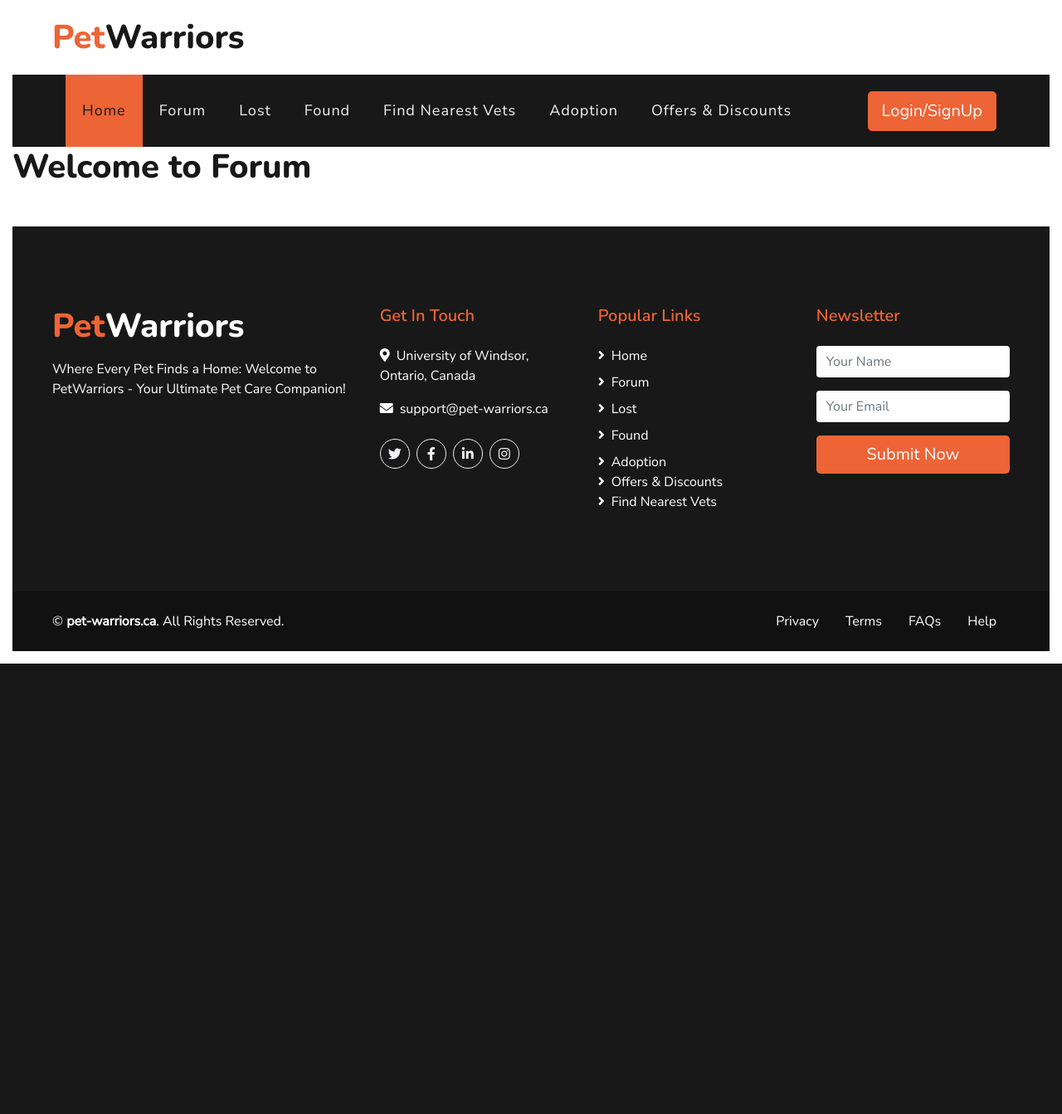
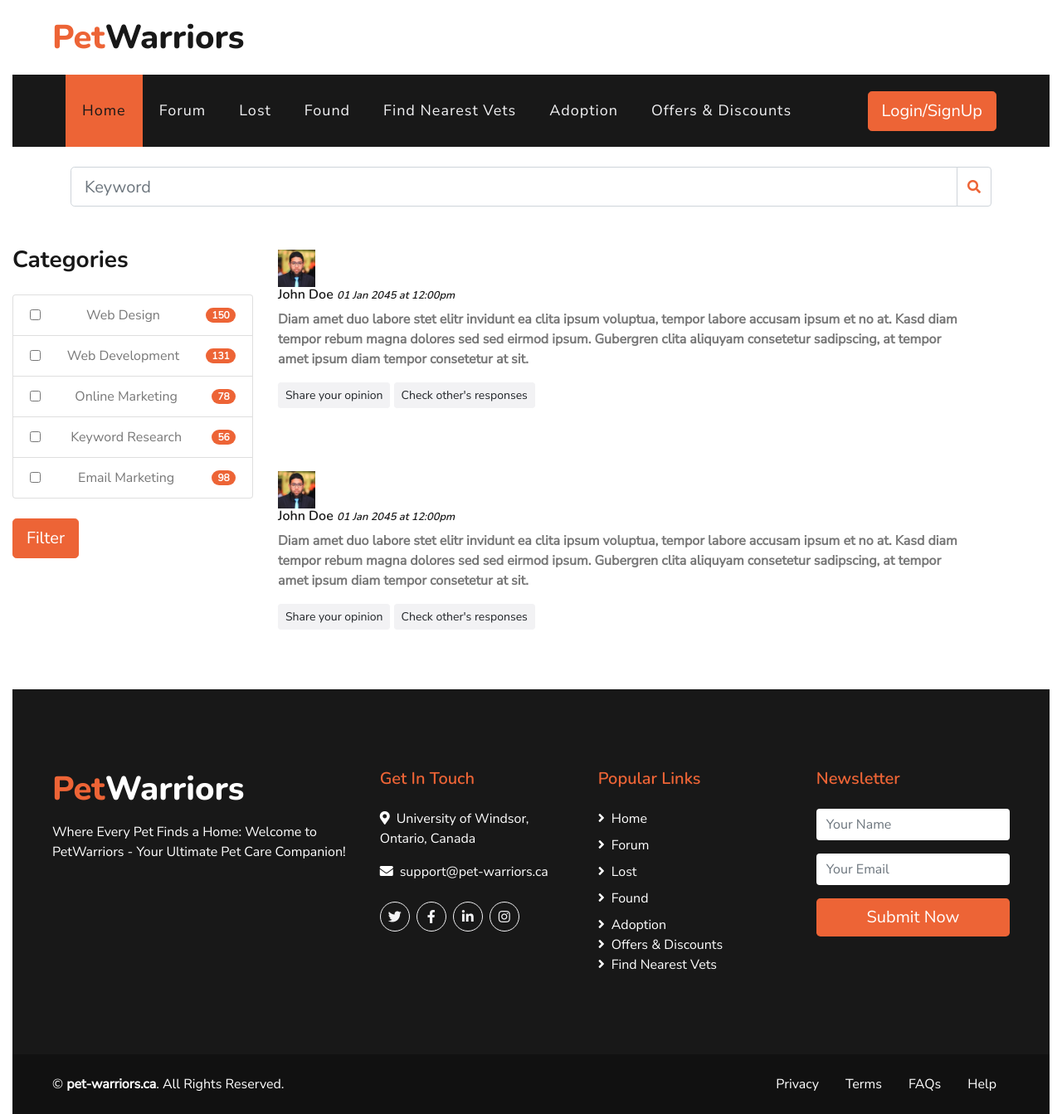
Before and after one commit to pooja-vish/Pet-Warriors, a Django app: page /forum/ in a window 1280 px wide. Shown: the whole page at 83% size. Before the commit the page ends 800 px from the top, so only its background shows below. Run offline with Django 5.2, Linux system fonts and the light colour scheme; some libraries are stand-ins or nearby versions.

Commit message:
Added front-end for forum

```diff
--- a/LoginSignup/templates/LoginSignup/login.html
+++ b/LoginSignup/templates/LoginSignup/login.html
@@ -18,7 +18,7 @@
                                 <button class="btn btn-dark btn-block border-0 py-3" type="submit">Login</button>
                             </div>
                             <div>
-                                <a href="signup.html" class="btn btn-lg btn-primary px-3 d-none d-lg-block">New Member? Create an Account.</a>
+                                <a href="{% url 'signup' %}" class="btn btn-lg btn-primary px-3 d-none d-lg-block">New Member? Create an Account.</a>
                                <!-- <button class="btn btn-dark btn-block border-0 py-3" type="submit">Sign up</button>-->
                             </div>
                         </form>
--- a/LoginSignup/templates/LoginSignup/signup.html
+++ b/LoginSignup/templates/LoginSignup/signup.html
@@ -51,7 +51,7 @@
                                 <button class="btn btn-dark btn-block border-0 py-3" type="submit">Sign up</button>
                             </div>
                             <div>
-                                <a href="login.html" class="btn btn-lg btn-primary px-3 d-none d-lg-block">Already a Member? Login</a>
+                                <a href="{% url 'login' %}" class="btn btn-lg btn-primary px-3 d-none d-lg-block">Already a Member? Login</a>
                                <!-- <button class="btn btn-dark btn-block border-0 py-3" type="submit">Sign up</button>-->
                             </div>
                         </form>
--- /dev/null
+++ b/PetForum/static/PetForum/css/style1.css
@@ -0,0 +1,20 @@
+.answer-div {
+    display: none;
+}
+.form-popup {
+            display: none;
+            position: fixed;
+            top: 50%;
+            left: 50%;
+            transform: translate(-50%, -50%);
+            background-color: white;
+            padding: 2px;
+            border: 1px solid #ccc;
+            z-index: 1;
+            box-shadow: 0 4px 8px rgba(0, 0, 0, 0.1);
+}
+
+.form-container {
+          max-width:  1000px;
+          text-align: center;
+}
--- a/PetForum/templates/PetForum/base.html
+++ b/PetForum/templates/PetForum/base.html
@@ -14,7 +14,19 @@
 
     <!-- Customized Bootstrap Stylesheet -->
     <link href="{% static 'PetForum/css/style.css' %}" rel="stylesheet">
+    <link href="{% static 'PetForum/css/style1.css' %}" rel="stylesheet">
     <title>Pet Warriors</title>
+    <script>
+        function loadAnswers() {
+           document.getElementById("divAnswersId").style.display = "block";
+        }
+        function showTextBox() {
+            document.getElementById("myForm").style.display = "block";
+        }
+        function hideTextBox() {
+            document.getElementById("myForm").style.display = "none";
+        }
+    </script>
 </head>
 <body>
     <div class="container-fluid">
@@ -36,15 +48,15 @@
             </button>
             <div class="collapse navbar-collapse justify-content-between px-3" id="navbarCollapse">
                 <div class="navbar-nav mr-auto py-0">
-                    <a href="home.html" class="nav-item nav-link active">Home</a>
-					<a href="forum.html" class="nav-item nav-link">Forum</a>
-                    <a href="lost.html" class="nav-item nav-link">Lost</a>
-                    <a href="found.html" class="nav-item nav-link">Found</a>
-                    <a href="vets.html" class="nav-item nav-link">Find Nearest Vets</a>
-                    <a href="adoption.html" class="nav-item nav-link">Adoption</a>
-					<a href="discounts.html" class="nav-item nav-link">Offers & Discounts</a>
+                    <a href="{% url 'index' %}" class="nav-item nav-link active">Home</a>
+					<a href="{% url 'forum' %}" class="nav-item nav-link">Forum</a>
+                    <a href="#" class="nav-item nav-link">Lost</a>
+                    <a href="#" class="nav-item nav-link">Found</a>
+                    <a href="#" class="nav-item nav-link">Find Nearest Vets</a>
+                    <a href="{% url 'adoption' %}" class="nav-item nav-link">Adoption</a>
+					<a href="#" class="nav-item nav-link">Offers & Discounts</a>
                 </div>
-                <a href="Pet-Warriors\Adoption\templates\Adoption\login.html" class="btn btn-lg btn-primary px-3 d-none d-lg-block">Login/SignUp</a>
+                <a href="{% url 'login' %}" class="btn btn-lg btn-primary px-3 d-none d-lg-block">Login/SignUp</a>
             </div>
         </nav>
     </div>
@@ -74,11 +86,11 @@
                     <div class="col-md-4 mb-5">
                         <h5 class="text-primary mb-4">Popular Links</h5>
                         <div class="d-flex flex-column justify-content-start">
-                            <a class="text-white mb-2" href="#"><i class="fa fa-angle-right mr-2"></i>Home</a>
-                            <a class="text-white mb-2" href="#"><i class="fa fa-angle-right mr-2"></i>Forum</a>
+                            <a class="text-white mb-2" href="{% url 'index' %}"><i class="fa fa-angle-right mr-2"></i>Home</a>
+                            <a class="text-white mb-2" href="{% url 'forum' %}"><i class="fa fa-angle-right mr-2"></i>Forum</a>
                             <a class="text-white mb-2" href="#"><i class="fa fa-angle-right mr-2"></i>Lost</a>
                             <a class="text-white mb-2" href="#"><i class="fa fa-angle-right mr-2"></i>Found</a>
-                            <a class="text-white" href="#"><i class="fa fa-angle-right mr-2"></i>Adoption</a>
+                            <a class="text-white" href="{% url 'adoption' %}"><i class="fa fa-angle-right mr-2"></i>Adoption</a>
 							<a class="text-white" href="#"><i class="fa fa-angle-right mr-2"></i>Offers & Discounts</a>
 							<a class="text-white" href="#"><i class="fa fa-angle-right mr-2"></i>Find Nearest Vets</a>
                         </div>
--- a/PetForum/templates/PetForum/forum.html
+++ b/PetForum/templates/PetForum/forum.html
@@ -1,5 +1,84 @@
 {% extends "PetForum/base.html" %}
 {% load static %}
 {% block content %}
-<h1> Welcome to Forum</h1>
-{% endblock content%}
+<div class="py-4" xmlns="http://www.w3.org/1999/html">
+        <div class="row pt-10">
+            <div class="col-lg-12">
+                <div class="mb-4">
+                    <form action="">
+                        <div class="container input-group">
+                            <input type="text" class="input-box form-control form-control-lg" placeholder="Keyword">
+                            <div class="input-group-append">
+                                <span class="input-group-text bg-transparent text-primary"><i
+                                        class="fa fa-search"></i></span>
+                            </div>
+                        </div>
+                    </form>
+                     </div>
+   </div>
+ </div>
+</div>
+        <div class = "row">
+            <div class="col-lg-1 col-lg-3">
+                 <h3 class="mb-4">Categories</h3>
+                    <ul class="list-group">
+                        <li class="list-group-item d-flex justify-content-between align-items-center">
+                            <input type="checkbox"> Web Design
+                            <span class="badge badge-primary badge-pill">150</span>
+                        </li>
+                        <li class="list-group-item d-flex justify-content-between align-items-center">
+                            <input type="checkbox"> Web Development
+                            <span class="badge badge-primary badge-pill">131</span>
+                        </li>
+                        <li class="list-group-item d-flex justify-content-between align-items-center">
+                            <input type="checkbox"> Online Marketing
+                            <span class="badge badge-primary badge-pill">78</span>
+                        </li>
+                        <li class="list-group-item d-flex justify-content-between align-items-center">
+                            <input type="checkbox"> Keyword Research
+                            <span class="badge badge-primary badge-pill">56</span>
+                        </li>
+                        <li class="list-group-item d-flex justify-content-between align-items-center">
+                            <input type="checkbox"> Email Marketing
+                            <span class="badge badge-primary badge-pill">98</span>
+                        </li>
+                    </ul>
+                    <br>
+                    <div class="row-lg-100">
+                    <button class="btn btn-lg btn-primary px-3 d-none d-lg-block">Filter</button>
+            </div>
+                </div>
+        <div class="col-lg-1 col-lg-8">
+        <div class="media mb-4">
+                        <div class="media-body">
+                            <img src="{% static 'PetForum/img/user.jpg' %}" alt="Image" class="img-fluid mr-3 mt-1" style="width: 45px;">
+
+                            <h6>John Doe <small><i>01 Jan 2045 at 12:00pm</i></small></h6>
+                            <p><b>Diam amet duo labore stet elitr invidunt ea clita ipsum voluptua, tempor labore accusam ipsum et no at. Kasd diam tempor rebum magna dolores sed sed eirmod ipsum. Gubergren clita aliquyam consetetur sadipscing, at tempor amet ipsum diam tempor consetetur at sit.</b></p>
+                            <button class="btn btn-sm btn-light" onclick="showTextBox()">Share your opinion</button>
+                            <button class="btn btn-sm btn-light" onclick="loadAnswers()">Check other's responses</button>
+                            <br><br>
+                            <div class="answer-div" id="divAnswersId">
+                                <p>Diam amet duo labore stet elitr invidunt ea clita ipsum voluptua</p>
+                            </div>
+                        <br>
+                            <br>
+                            <img src="{% static 'PetForum/img/user.jpg' %}" alt="Image" class="img-fluid mr-3 mt-1" style="width: 45px;">
+                                    <h6>John Doe <small><i>01 Jan 2045 at 12:00pm</i></small></h6>
+                            <p><b>Diam amet duo labore stet elitr invidunt ea clita ipsum voluptua, tempor labore accusam ipsum et no at. Kasd diam tempor rebum magna dolores sed sed eirmod ipsum. Gubergren clita aliquyam consetetur sadipscing, at tempor amet ipsum diam tempor consetetur at sit.</b></p>
+                                    <button class="btn btn-sm btn-light" onclick="showTextBox()">Share your opinion</button>
+                                    <button class="btn btn-sm btn-light" onclick="loadAnswers()">Check other's responses</button>
+                                    <div class="form-popup" id="myForm">
+                                    <form  class="form-container">
+                                    <textarea id="answer-area" rows="4" cols="50" placeholder="Write your answer here..."></textarea>
+                                    <button  id="answer-button" class="btn btn-sm btn-light hidden" onclick="hideTextBox()">Submit</button>
+                                    </form>
+                                    </div>
+
+                                </div>
+                        </div>
+                        </div>
+                    </div>
+
+
+{% endblock content %}
```
Also changed, not shown: forum.html (added, +23 -0 lines), PetForum/static/PetForum/css/style.css, db.sqlite3.
